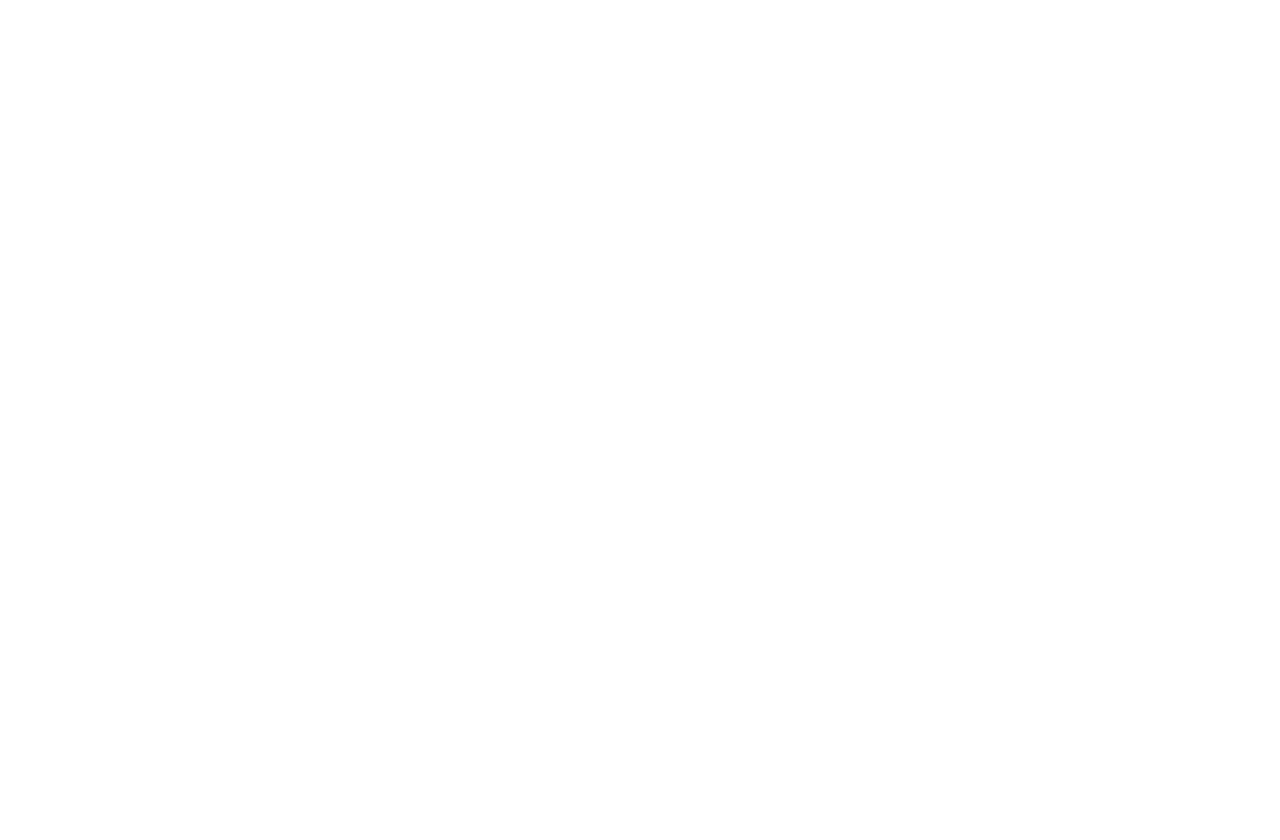
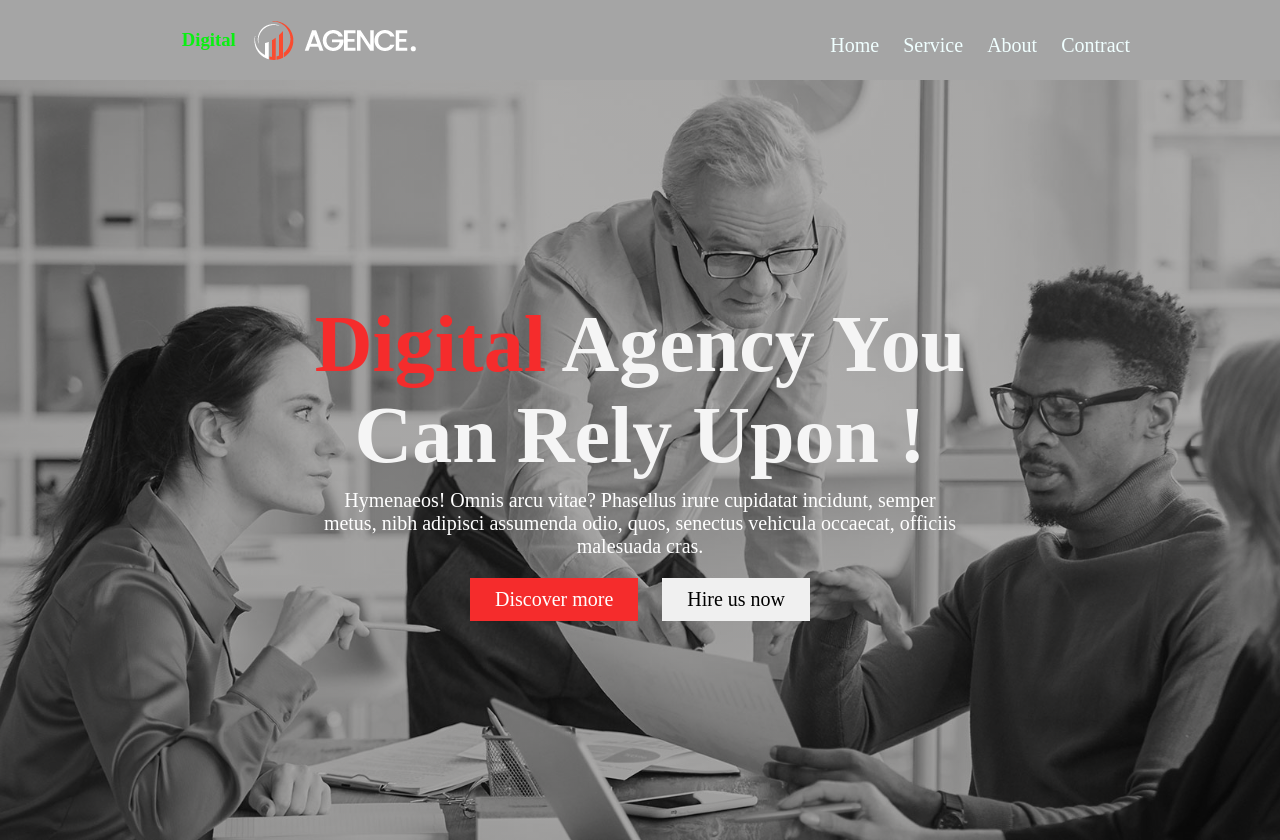
Before and after one commit to NahidAhmed47/digital-agency, a plain HTML site: page index.html in a window 1280 px wide. Before the commit the page ends 800 px from the top, so only its background shows below. Drawn offline with Linux system fonts and the light colour scheme; a web font is replaced by a local one.

Commit message:
header and cover added

```diff
--- a/index.html
+++ b/index.html
@@ -1,13 +1,48 @@
 <!DOCTYPE html>
 <html lang="en">
-<head>
-    <meta charset="UTF-8">
-    <meta http-equiv="X-UA-Compatible" content="IE=edge">
-    <meta name="viewport" content="width=device-width, initial-scale=1.0">
+  <head>
+    <meta charset="UTF-8" />
+    <meta http-equiv="X-UA-Compatible" content="IE=edge" />
+    <meta name="viewport" content="width=device-width, initial-scale=1.0" />
     <title>Digital agency</title>
-    <link rel="stylesheet" href="styles/style.css">
-</head>
-<body>
+    <link rel="preconnect" href="https://fonts.googleapis.com" />
+    <link rel="preconnect" href="https://fonts.gstatic.com" crossorigin />
+    <link
+      href="https://fonts.googleapis.com/css2?family=Castoro&family=Open+Sans:wght@400;700&display=swap"
+      rel="stylesheet"
+    />
+    <link rel="stylesheet" href="styles/style.css" />
+  </head>
+  <body>
+    <header>
+      <div class="logo-menu-container">
+        <h3 class="logo-header">Digital</h3>
+        <img src="asset/logo/logo.png" alt="logo" class="logo" />
+        <nav>
+          <ul>
+            <li><a href="">Home</a></li>
+            <li><a href="">Service</a></li>
+            <li><a href="">About</a></li>
+            <li><a href="">Contract</a></li>
+          </ul>
+        </nav>
+      </div>
+      <div class="banner-container">
+        <div class="header-text-container">
+            <h1 class="header-title"><span>Digital</span> Agency You
+                Can Rely Upon !</h1>
+            <p class="header-description">Hymenaeos! Omnis arcu vitae? Phasellus irure cupidatat incidunt, semper metus, nibh adipisci assumenda odio, quos, senectus vehicula occaecat, officiis malesuada cras.
+            </p>
+            <input class="btn-primary" type="button" value="Discover more">
+            <input class="btn-primary" type="button" value="Hire us now">
+        </div>
+      </div>
+    </header>
+    <main>
 
-</body>
+    </main>
+    <footer>
+
+    </footer>
+  </body>
 </html>
--- a/styles/style.css
+++ b/styles/style.css
@@ -0,0 +1,84 @@
+/* Global styles */
+*{
+    margin: 0;
+    font-family: 'Castoro', serif;;
+}
+.btn-primary{
+    padding: 10px 25px;
+    border: none;
+    background-color: #F0F0F0;
+    font-size: 15px;
+    font-weight: 500;
+}
+/* Header section styles */
+.logo-menu-container{
+    display: flex;
+    justify-content: space-between;
+    background-color: #A5A5A5;
+    width: 100%;
+    height: 80px;
+    align-items: center;
+}
+nav ul{
+    list-style: none;
+    padding-right: 150px;
+    padding-top: 10px;
+}
+nav ul li{
+    display: inline-block;
+    padding-left: 20px;
+    font-size: 20px;
+}
+nav ul li a{
+    text-decoration: none;
+    color: azure;
+}
+.logo-menu-container .logo{
+    padding-left: 250px;
+}
+.logo-menu-container .logo-header{
+    position: absolute;
+    left: 14.2%;
+    color: rgb(9, 240, 17);
+}
+
+/* Header banner styles */
+.banner-container{
+    background: linear-gradient(rgba(55, 53, 51, 0.4)0%,rgba(55, 53, 51, 0.4)100%), url(../asset/image/background.jpg);
+    background-size: cover;
+    background-blend-mode: multiply;
+    background-repeat: no-repeat;
+    height: 95vh;
+    width: 100%;
+    display: flex;
+    align-items: center;
+    justify-content: center;
+}
+.banner-container .header-text-container{
+    border: 0;
+    width: 60%;
+    height: fit-content;
+    text-align: center;
+}
+.header-text-container .header-title{
+    font-size: 80px;
+    font-weight: bold;
+    color: whitesmoke;
+}
+.header-text-container .header-description{
+    font-size: 20px;
+    font-weight: 500;
+    padding: 8px 60px 20px 60px;
+    color: white;
+}
+.header-text-container input:first-of-type{
+    background-color: #F52C2C;
+    margin-right: 20px;
+    color: white;
+}
+.header-text-container input{
+    font-size: 20px;
+}
+.header-title span{
+    color: #F52C2C;
+}
```
